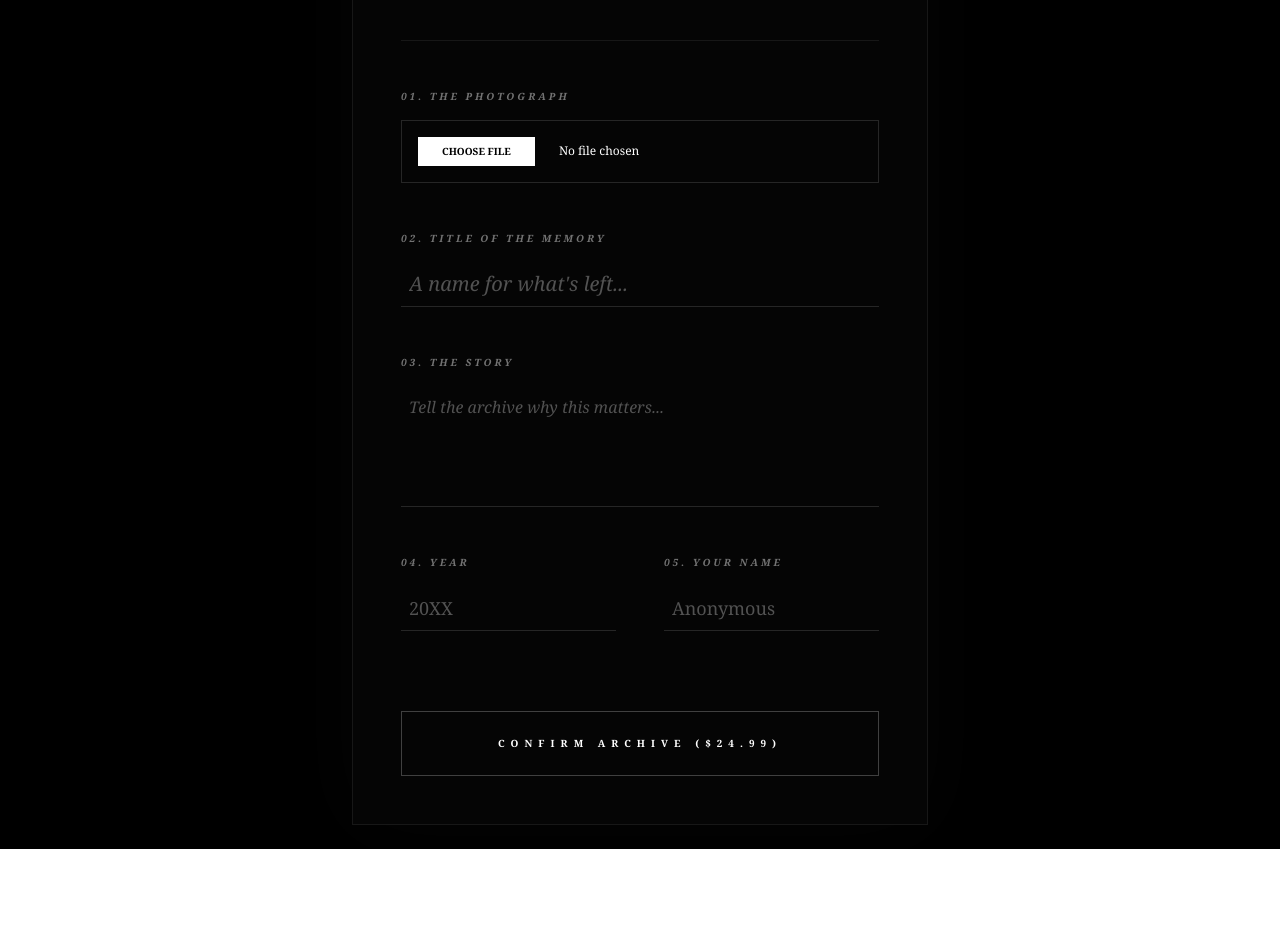
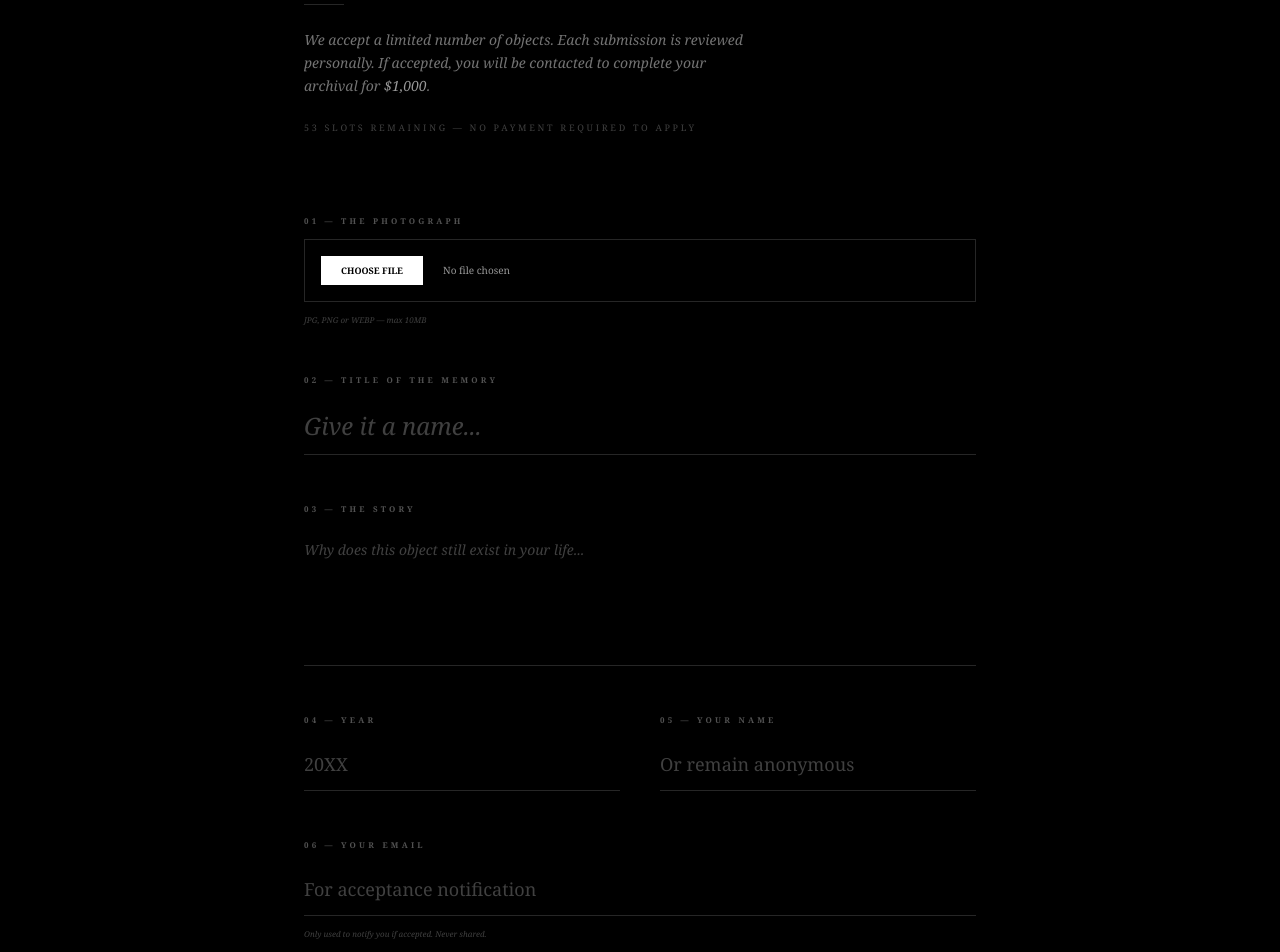
Before and after one commit to zafizing/archiveofalmost, a Next.js app: page /submit in a window 1280 px wide. Shown: the part 260-1212 px from the top of the page. Before the commit the page ends 1109 px from the top, so only its background shows below. Built offline with nearby package versions, Linux system fonts and the light colour scheme; no server answers.

Commit message:
Update page.tsx

```diff
--- a/src/app/submit/page.tsx
+++ b/src/app/submit/page.tsx
@@ -5,6 +5,7 @@ import { useRouter } from 'next/navigation';
 
 export default function SubmitPage() {
   const [loading, setLoading] = useState(false);
+  const [submitted, setSubmitted] = useState(false);
   const router = useRouter();
 
   async function handleSubmit(e: React.FormEvent<HTMLFormElement>) {
@@ -17,14 +18,21 @@ export default function SubmitPage() {
     const description = formData.get('description') as string;
     const year = formData.get('year') as string;
     const submitter = formData.get('submitter') as string;
+    const email = formData.get('email') as string;
 
-    if (!file) {
-      alert('Lütfen bir fotoğraf seçin.');
+    if (!file || file.size === 0) {
+      alert('Please select a photograph.');
       setLoading(false);
       return;
     }
 
-    // 1. Katalog ID hesaplama
+    if (file.size > 10 * 1024 * 1024) {
+      alert('File size must be under 10MB.');
+      setLoading(false);
+      return;
+    }
+
+    // Katalog ID hesaplama
     const { data: lastItem } = await supabase
       .from('exhibits')
       .select('catalog_id')
@@ -33,23 +41,20 @@ export default function SubmitPage() {
       .single();
 
     let nextNumber = 1;
-    if (lastItem && lastItem.catalog_id) {
-      const lastIdMatch = lastItem.catalog_id.match(/\d+/);
-      if (lastIdMatch) {
-        nextNumber = parseInt(lastIdMatch[0]) + 1;
-      }
+    if (lastItem?.catalog_id) {
+      const match = lastItem.catalog_id.match(/\d+/);
+      if (match) nextNumber = parseInt(match[0]) + 1;
     }
     const newCatalogId = `#${nextNumber.toString().padStart(3, '0')}`;
 
-    // 2. Görsel Yükleme
+    // Görsel yükleme
     const fileName = `${Date.now()}-${file.name}`;
-    const { data: uploadData, error: uploadError } = await supabase.storage
+    const { error: uploadError } = await supabase.storage
       .from('exhibits')
       .upload(fileName, file);
 
     if (uploadError) {
-      console.error(uploadError);
-      alert('Yükleme hatası!');
+      alert('Upload failed. Please try again.');
       setLoading(false);
       return;
     }
@@ -58,114 +63,169 @@ export default function SubmitPage() {
       .from('exhibits')
       .getPublicUrl(fileName);
 
-    // 3. Veritabanı Kaydı ve Hata Yönetimi (Clean-up logic)
+    // Veritabanı kaydı — status: 'pending' (admin onayı bekliyor)
     const { error: dbError } = await supabase.from('exhibits').insert({
       title,
       description,
       year: parseInt(year),
       image_url: publicUrl,
       submitter_name: submitter,
-      catalog_id: newCatalogId
+      submitter_email: email,
+      catalog_id: newCatalogId,
+      status: 'pending',
     });
 
     if (dbError) {
-      console.error(dbError);
-      // Veritabanı hatası varsa yüklenen dosyayı siliyoruz (Çöp dosya kalmasın)
       await supabase.storage.from('exhibits').remove([fileName]);
-      alert('Veri kaydedilemedi, yükleme iptal edildi!');
+      alert('Submission failed. Please try again.');
     } else {
-      // 4. Senkronizasyon ve Yönlendirme
-      router.refresh(); // Cache'i zorla temizle
-      router.push('/archive');
+      setSubmitted(true);
     }
     setLoading(false);
   }
 
+  if (submitted) {
     return (
-    <main className="min-h-screen bg-black text-white p-4 md:p-6 pt-24 md:pt-32 selection:bg-white selection:text-black font-serif overflow-x-hidden">
-      <div className="max-w-xl mx-auto border border-neutral-900 p-6 md:p-12 bg-[#050505] shadow-[0_0_80px_rgba(255,255,255,0.02)]">
+      <main className="min-h-screen bg-black text-white flex items-center justify-center px-4 font-serif">
+        <div className="max-w-lg text-center space-y-10">
+          <div className="space-y-2">
+            <div className="text-[9px] tracking-[0.5em] text-neutral-600 uppercase font-bold mb-8">Application Received</div>
+            <h2 className="text-3xl md:text-5xl font-light italic text-white/90 leading-tight">
+              Your memory has been<br />submitted for consideration.
+            </h2>
+          </div>
+          <div className="w-12 h-[1px] bg-neutral-800 mx-auto"></div>
+          <p className="text-sm text-neutral-500 font-light leading-relaxed italic">
+            We review each submission personally.<br />
+            If accepted, you will receive an email within 48 hours<br />
+            with instructions to complete your archival.
+          </p>
+          <p className="text-[9px] tracking-[0.3em] text-neutral-700 uppercase">
+            Not all memories are accepted.
+          </p>
+        </div>
+      </main>
+    );
+  }
 
-        <h2 className="text-2xl md:text-3xl font-light mb-8 md:mb-12 tracking-[0.3em] md:tracking-[0.4em] uppercase text-center text-white/90 border-b border-neutral-900 pb-8 md:pb-10 italic leading-snug">
-          Archive Your Memory
+  return (
+    <main className="min-h-screen bg-black text-white px-4 md:px-6 pt-28 md:pt-36 pb-20 selection:bg-white selection:text-black font-serif">
+      <div className="max-w-2xl mx-auto">
+
+        {/* Header */}
+        <div className="mb-16 md:mb-20 space-y-6">
+          <div className="text-[8px] tracking-[0.5em] text-neutral-600 uppercase font-bold">
+            Request for Archival
+          </div>
+          <h2 className="text-3xl md:text-5xl font-light italic text-white/90 leading-tight">
+            Apply to the Collection
           </h2>
+          <div className="w-10 h-[1px] bg-neutral-800"></div>
+          <p className="text-sm text-neutral-500 font-light leading-relaxed max-w-md italic">
+            We accept a limited number of objects. Each submission is reviewed personally.
+            If accepted, you will be contacted to complete your archival for <span className="text-white/60">$1,000</span>.
+          </p>
+          <p className="text-[9px] tracking-[0.3em] text-neutral-700 uppercase">
+            53 slots remaining — No payment required to apply
+          </p>
+        </div>
 
-        <form onSubmit={handleSubmit} className="space-y-10 md:space-y-12">
-          {/* 01. THE PHOTOGRAPH */}
-          <div className="flex flex-col gap-4">
-            <label className="text-[9px] md:text-[10px] uppercase tracking-[0.3em] text-neutral-500 font-bold italic">
-              01. THE PHOTOGRAPH
+        {/* Form */}
+        <form onSubmit={handleSubmit} className="space-y-12">
+
+          <div className="flex flex-col gap-3">
+            <label className="text-[8px] uppercase tracking-[0.4em] text-neutral-600 font-bold">
+              01 — The Photograph
             </label>
             <input
               name="image"
               type="file"
               accept="image/*"
               required
-              className="bg-transparent border border-neutral-800 p-3 md:p-4 text-[10px] md:text-xs text-white file:bg-white file:text-black file:border-none file:px-4 md:file:px-6 file:py-2 file:mr-4 md:file:mr-6 file:font-bold file:uppercase file:text-[9px] md:file:text-[10px] file:cursor-pointer hover:file:bg-neutral-200 transition-all w-full"
+              className="bg-transparent border border-neutral-800 p-4 text-[10px] text-white/60 file:bg-white file:text-black file:border-none file:px-5 file:py-2 file:mr-5 file:font-bold file:uppercase file:text-[9px] file:cursor-pointer hover:file:bg-neutral-200 transition-all w-full"
+            />
+            <span className="text-[8px] text-neutral-700 italic">JPG, PNG or WEBP — max 10MB</span>
+          </div>
+
+          <div className="flex flex-col gap-3">
+            <label className="text-[8px] uppercase tracking-[0.4em] text-neutral-600 font-bold">
+              02 — Title of the Memory
+            </label>
+            <input
+              name="title"
+              placeholder="Give it a name..."
+              required
+              className="bg-transparent border-b border-neutral-800 py-3 focus:border-white/40 outline-none transition-colors text-white placeholder:text-neutral-700 text-xl md:text-2xl font-light italic"
             />
           </div>
 
-          {/* 02. TITLE */}
-          <div className="flex flex-col gap-4">
-            <label className="text-[9px] md:text-[10px] uppercase tracking-[0.3em] text-neutral-500 font-bold italic">
-              02. TITLE OF THE MEMORY
+          <div className="flex flex-col gap-3">
+            <label className="text-[8px] uppercase tracking-[0.4em] text-neutral-600 font-bold">
+              03 — The Story
             </label>
-            <input
-              name="title"
-              placeholder="A name for what's left..."
+            <textarea
+              name="description"
+              rows={5}
+              placeholder="Why does this object still exist in your life..."
               required
-              className="bg-transparent border-b border-neutral-800 p-2 focus:border-white outline-none transition-colors text-white placeholder:text-neutral-600 text-lg md:text-xl font-light italic"
+              className="bg-transparent border-b border-neutral-800 py-3 focus:border-white/40 outline-none resize-none text-white placeholder:text-neutral-700 leading-relaxed text-sm font-light italic"
             />
           </div>
 
-          {/* 03. THE STORY */}
-          <div className="flex flex-col gap-4">
-            <label className="text-[9px] md:text-[10px] uppercase tracking-[0.3em] text-neutral-500 font-bold italic">
-              03. THE STORY
-            </label>
-            <textarea
-              name="description"
-              rows={4}
-              placeholder="Tell the archive why this matters..."
-              required
-              className="bg-transparent border-b border-neutral-800 p-2 focus:border-white outline-none resize-none text-white placeholder:text-neutral-600 leading-relaxed text-sm md:text-base font-light italic"
-            />
-          </div>
-
-          {/* 04 & 05: Mobilde alt alta, Desktop'ta yan yana */}
-          <div className="grid grid-cols-1 md:grid-cols-2 gap-8 md:gap-12">
-            <div className="flex flex-col gap-4">
-              <label className="text-[9px] md:text-[10px] uppercase tracking-[0.3em] text-neutral-500 font-bold italic">
-                04. YEAR
+          <div className="grid grid-cols-1 md:grid-cols-2 gap-10">
+            <div className="flex flex-col gap-3">
+              <label className="text-[8px] uppercase tracking-[0.4em] text-neutral-600 font-bold">
+                04 — Year
               </label>
               <input
                 name="year"
                 type="number"
                 placeholder="20XX"
                 required
-                className="bg-transparent border-b border-neutral-800 p-2 focus:border-white outline-none text-white placeholder:text-neutral-600 text-base md:text-lg font-light"
+                min="1900"
+                max="2026"
+                className="bg-transparent border-b border-neutral-800 py-3 focus:border-white/40 outline-none text-white placeholder:text-neutral-700 text-lg font-light"
               />
             </div>
-            <div className="flex flex-col gap-4">
-              <label className="text-[9px] md:text-[10px] uppercase tracking-[0.3em] text-neutral-500 font-bold italic">
-                05. YOUR NAME
+            <div className="flex flex-col gap-3">
+              <label className="text-[8px] uppercase tracking-[0.4em] text-neutral-600 font-bold">
+                05 — Your Name
               </label>
               <input
                 name="submitter"
-                placeholder="Anonymous"
-                required
-                className="bg-transparent border-b border-neutral-800 p-2 focus:border-white outline-none text-white placeholder:text-neutral-600 text-base md:text-lg font-light"
+                placeholder="Or remain anonymous"
+                className="bg-transparent border-b border-neutral-800 py-3 focus:border-white/40 outline-none text-white placeholder:text-neutral-700 text-lg font-light"
               />
             </div>
           </div>
 
-          {/* SUBMIT BUTTON */}
+          <div className="flex flex-col gap-3">
+            <label className="text-[8px] uppercase tracking-[0.4em] text-neutral-600 font-bold">
+              06 — Your Email
+            </label>
+            <input
+              name="email"
+              type="email"
+              placeholder="For acceptance notification"
+              required
+              className="bg-transparent border-b border-neutral-800 py-3 focus:border-white/40 outline-none text-white placeholder:text-neutral-700 text-lg font-light"
+            />
+            <span className="text-[8px] text-neutral-700 italic">Only used to notify you if accepted. Never shared.</span>
+          </div>
+
+          <div className="pt-6 space-y-4">
             <button
               type="submit"
               disabled={loading}
-            className="w-full py-5 md:py-6 border border-neutral-700 bg-transparent text-white hover:bg-white hover:text-black transition-all duration-[1s] uppercase tracking-[0.4em] md:tracking-[0.6em] text-[9px] md:text-[10px] font-bold mt-4 md:mt-8"
+              className="w-full py-5 border border-neutral-700 bg-transparent text-white hover:bg-white hover:text-black transition-all duration-700 uppercase tracking-[0.5em] text-[9px] font-bold disabled:opacity-30 disabled:cursor-not-allowed"
             >
-            {loading ? 'ARCHIVING...' : 'CONFIRM ARCHIVE ($24.99)'} {/* --- Fiyat Eklendi --- */}
+              {loading ? 'Submitting...' : 'Submit for Consideration'}
             </button>
+            <p className="text-center text-[8px] tracking-[0.2em] text-neutral-700 uppercase">
+              No payment required at this stage
+            </p>
+          </div>
+
         </form>
       </div>
     </main>
```
Lines whose indentation alone changed are shown as unchanged.
